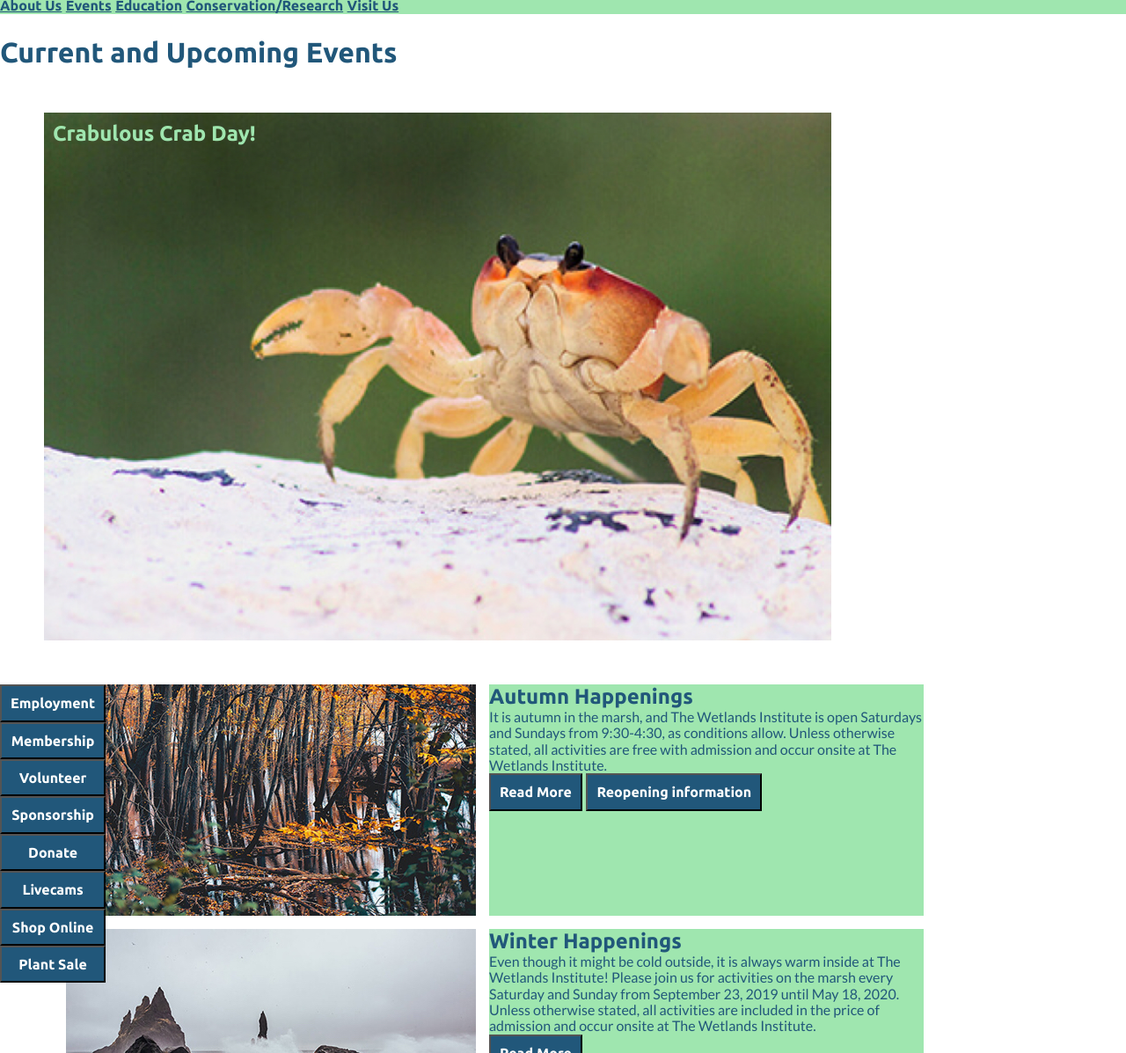
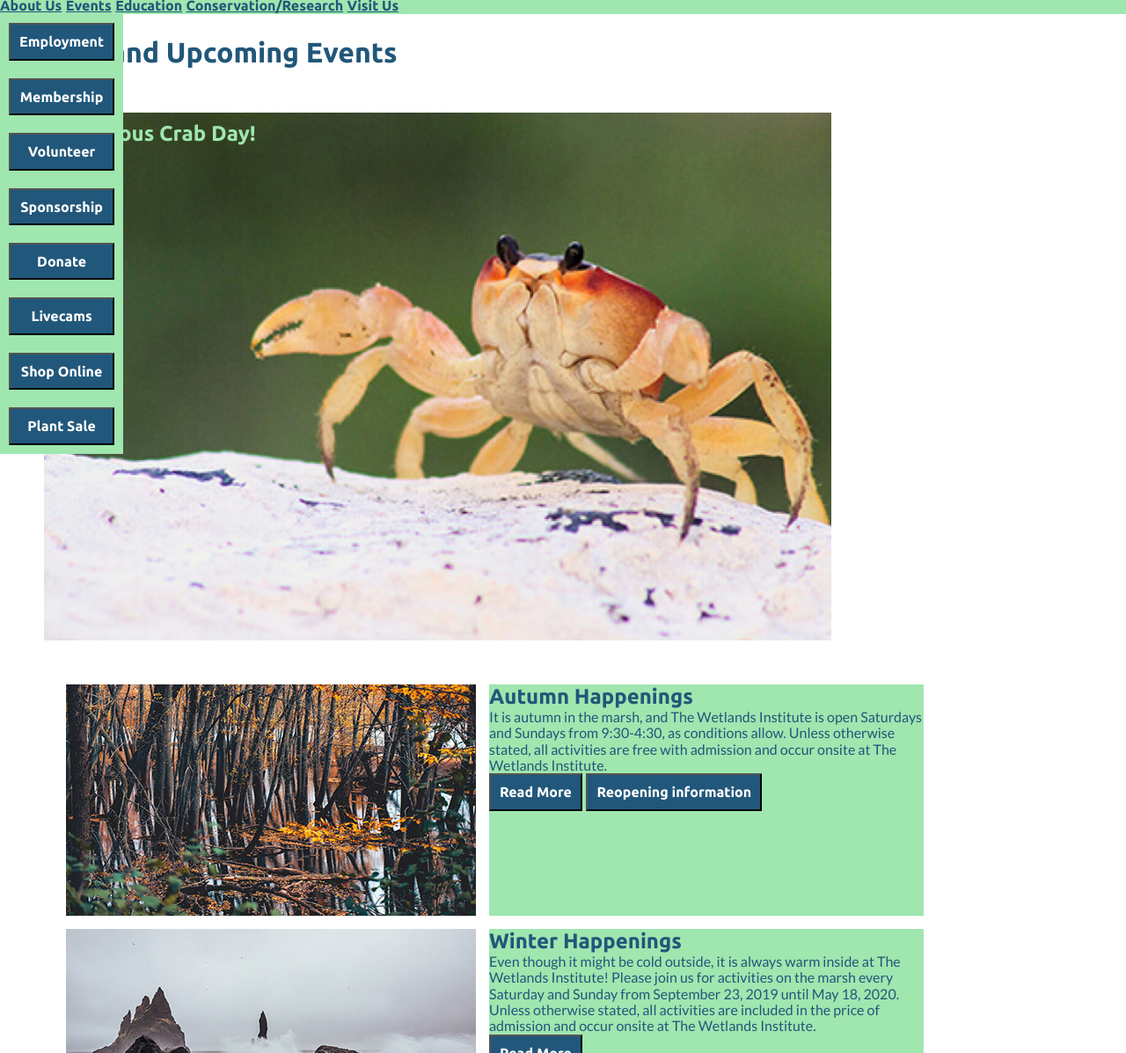
Before and after one commit to Evan507/Emichel_Final, a plain HTML site: page deploy/index.html in a window 1280 px wide. Shown: the part 103-1300 px from the top of the page at 88% size. Drawn offline with Linux system fonts and the light colour scheme.

Commit message:
minor pre-class revisions

```diff
--- a/deploy/index.html
+++ b/deploy/index.html
@@ -52,7 +52,18 @@
 
     </header>
 
+ <section id="slider">
 
+     <button>Employment</button>
+ <button>Membership</button>
+ <button>Volunteer</button>
+ <button>Sponsorship</button>
+ <button>Donate</button>
+ <button>Livecams</button>
+ <button>Shop Online</button>
+ <button>Plant Sale</button>
+
+ </section>
 
     <script src="js/scripts-min.js"></script>
 
@@ -81,18 +92,7 @@
 
     </section>
 
-    <section id="slider">
 
-        <button>Employment</button>
-    <button>Membership</button>
-    <button>Volunteer</button>
-    <button>Sponsorship</button>
-    <button>Donate</button>
-    <button>Livecams</button>
-    <button>Shop Online</button>
-    <button>Plant Sale</button>
-
-    </section>
 
     <section id="main">
         <div>
--- a/dev/scss/sections/_slider.scss
+++ b/dev/scss/sections/_slider.scss
@@ -1,11 +1,16 @@
 #slider{
     display: none;
+    background-color: $ligher;
 
     @include md{
+        button{
+            margin: 10px;
+
+        }
         display: flex;
         flex-direction: column;
       position: fixed;
-     justify-content: flex-end;
+    //  justify-content: flex-end;
     }
 
 
```
Also changed, not shown: dev/scss/layout/_header.scss (+14 -2 lines), deploy/css/styles.css, 1 other file.
